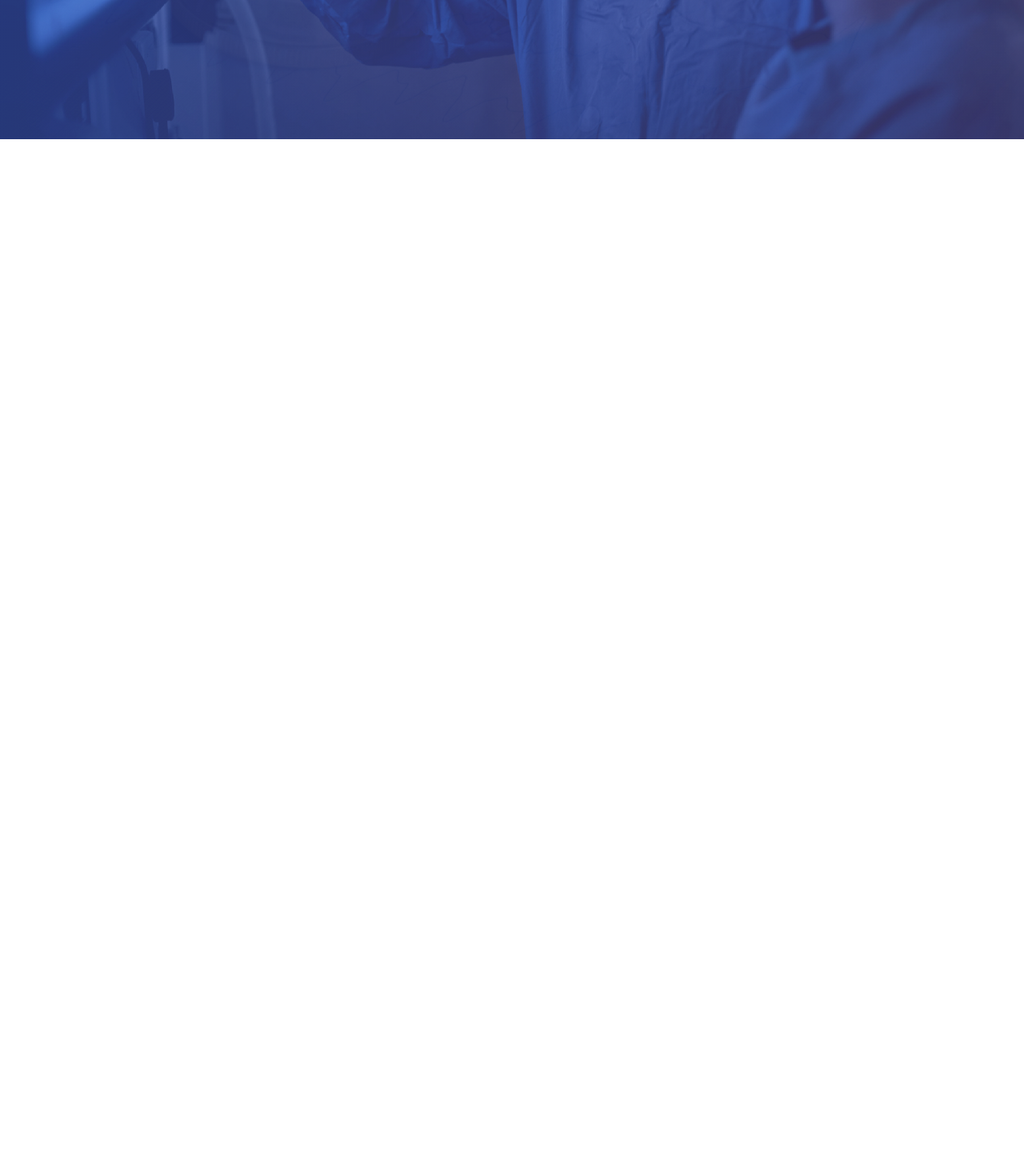
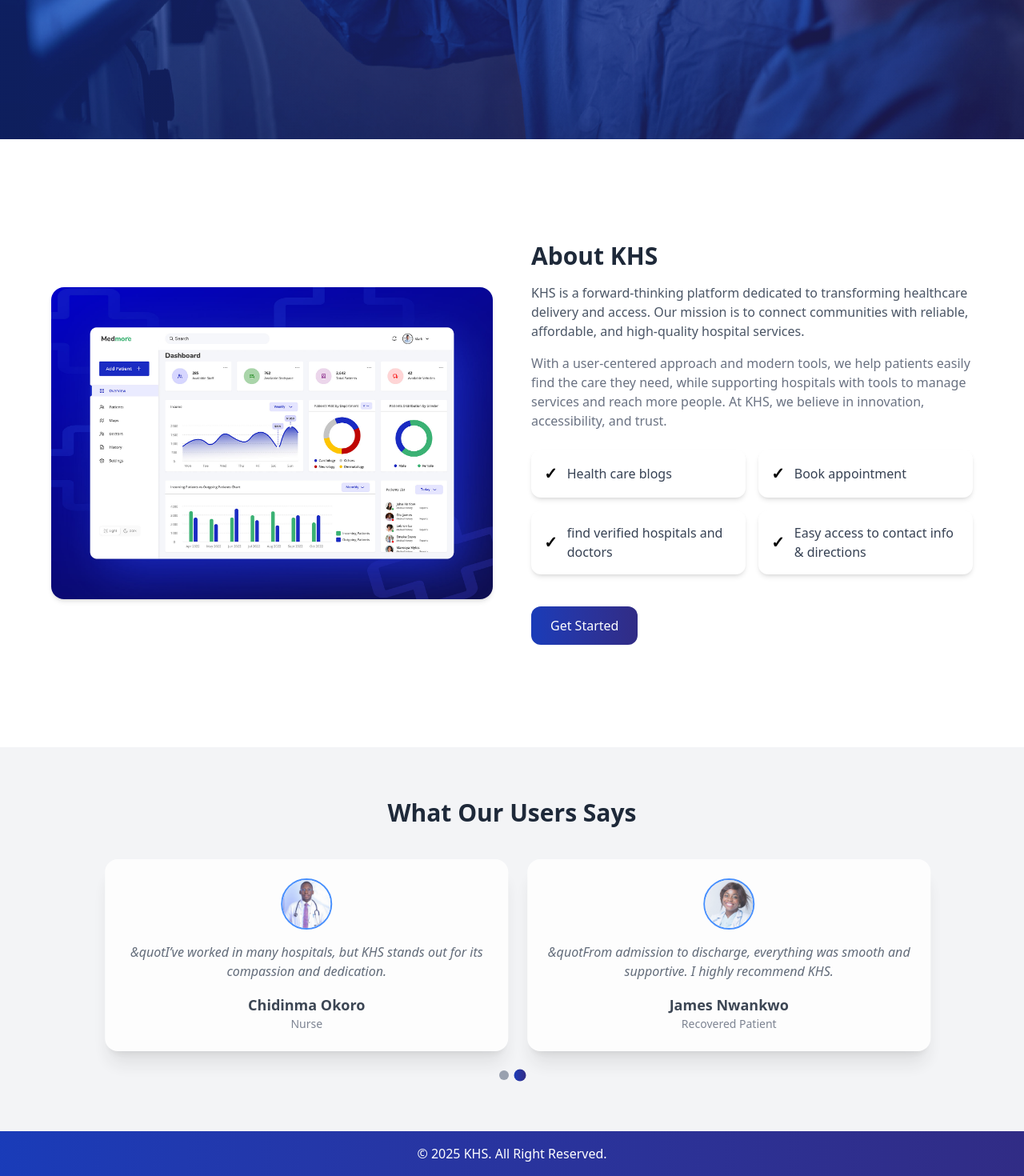
Before and after one commit to Nacho1499/khs, a Next.js app: page / in a window 1280 px wide. Shown: the part 626-2096 px from the top of the page at 80% size. Before the commit the page ends 800 px from the top, so only its background shows below. Built offline with nearby package versions, Linux system fonts and the light colour scheme.

Commit message:
worked on the khs landing page. added about and testimonial pages

```diff
--- /dev/null
+++ b/src/app/components/About.tsx
@@ -0,0 +1,93 @@
+"use client";
+import React from "react";
+import Image from "next/image";
+import Link from "next/link";
+import { motion } from "framer-motion";
+
+const About = () => {
+  return (
+    <main className=" mt-20 bg-white px-6 md:px-16 py-12 flex flex-col justify-center items-center">
+      <div className="max-w-7xl w-full flex flex-col md:flex-row items-center gap-12">
+        {/* Left Side - Image */}
+        <motion.div
+          initial={{ x: -60, opacity: 0 }}
+          animate={{ x: 0, opacity: 1 }}
+          transition={{ duration: 0.7 }}
+          className="w-full md:w-1/2"
+        >
+          <Image
+            src="/abt.jpg" // Replace with your image path
+            alt="About KHS"
+            width={600}
+            height={400}
+            className="rounded-2xl shadow-md object-cover"
+          />
+        </motion.div>
+
+        {/* Right Side - Text */}
+        <motion.div
+          initial={{ x: 60, opacity: 0 }}
+          animate={{ x: 0, opacity: 1 }}
+          transition={{ duration: 0.7, delay: 0.2 }}
+          className="w-full md:w-1/2"
+        >
+          <h1 className="text-3xl font-bold text-gray-800 mb-4">About KHS</h1>
+          <p className=" text-gray-600 mb-4">
+            KHS is a forward-thinking platform dedicated to transforming
+            healthcare delivery and access. Our mission is to connect
+            communities with reliable, affordable, and high-quality hospital
+            services.
+          </p>
+          <p className="text-md text-gray-500 mb-6">
+            With a user-centered approach and modern tools, we help patients
+            easily find the care they need, while supporting hospitals with
+            tools to manage services and reach more people. At KHS, we believe
+            in innovation, accessibility, and trust.
+          </p>
+          <ul className="grid grid-cols-1 md:grid-cols-2 gap-4 mt-4">
+            <li className="bg-white p-4 rounded-xl shadow-md hover:shadow-lg transition-shadow duration-300 flex items-center space-x-3">
+              <span className="text-gradient-to-r from-blue-800 to-indigo-900 text-xl font-bold">
+                ✓
+              </span>
+              <p className="text-gray-700">Health care blogs</p>
+            </li>
+            <li className="bg-white p-4 rounded-xl shadow-md hover:shadow-lg transition-shadow duration-300 flex items-center space-x-3">
+              <span className="text-gradient-to-r from-blue-800 to-indigo-900 text-xl font-bold">
+                ✓
+              </span>
+              <p className="text-gray-700">Book appointment</p>
+            </li>
+            <li className="bg-white p-4 rounded-xl shadow-md hover:shadow-lg transition-shadow duration-300 flex items-center space-x-3">
+              <span className="text-gradient-to-r from-blue-800 to-indigo-900 text-xl font-bold">
+                ✓
+              </span>
+              <p className="text-gray-700">
+                find verified hospitals and doctors
+              </p>
+            </li>
+            <li className="bg-white p-4 rounded-xl shadow-md hover:shadow-lg transition-shadow duration-300 flex items-center space-x-3">
+              <span className="text-gradient-to-r from-blue-800 to-indigo-900 text-xl font-bold">
+                ✓
+              </span>
+              <p className="text-gray-700">
+                Easy access to contact info & directions
+              </p>
+            </li>
+          </ul>
+
+          <Link href="/login">
+            <motion.button
+              whileHover={{ scale: 1.05 }}
+              whileTap={{ scale: 0.95 }}
+              className="px-6 py-3 cursor-pointer rounded-xl bg-gradient-to-r from-blue-800 to-indigo-900 text-white font-medium hover:bg-blue-700 transition duration-300 mt-10"
+            >
+              Get Started
+            </motion.button>
+          </Link>
+        </motion.div>
+      </div>
+    </main>
+  );
+};
+
+export default About;
--- /dev/null
+++ b/src/app/components/Footer.tsx
@@ -0,0 +1,13 @@
+"use client";
+import React from "react";
+
+const Footer = () => {
+  const currentYear = new Date().getFullYear();
+  return (
+    <footer className="w-full text-center py-4 bg-gradient-to-r from-blue-800 to-indigo-900 text-white">
+      &copy; {currentYear} KHS. All Right Reserved.
+    </footer>
+  );
+};
+
+export default Footer;
--- /dev/null
+++ b/src/app/components/Testimonal.tsx
@@ -0,0 +1,113 @@
+"use client";
+import React from "react";
+import { useEffect, useState } from "react";
+import { motion, AnimatePresence } from "framer-motion";
+import Image from "next/image";
+ interface test{
+    name:string,
+    role:string,
+    text:string,
+    image:string,
+ }
+const testimonials:test[] = [
+  {
+    name: "Grace Adeola",
+    role: "Patient",
+    text: "KHS gave me a second chance at life. The doctors were not only professional but genuinely caring.",
+    image: "/doc1.jpg",
+  },
+  {
+    name: "Samuel Uche",
+    role: "Father",
+    text: "My daughter received the best care. I’m grateful for the swift and expert treatment she got.",
+    image: "/doc2.jpg",
+  },
+  {
+    name: "Chidinma Okoro",
+    role: "Nurse",
+    text: "I’ve worked in many hospitals, but KHS stands out for its compassion and dedication.",
+    image: "/doc3.jpg",
+  },
+  {
+    name: "James Nwankwo",
+    role: "Recovered Patient",
+    text: "From admission to discharge, everything was smooth and supportive. I highly recommend KHS.",
+    image: "/doc4.jpg",
+  },
+];
+const Testimonal = () => {
+  const [index, setIndex] = useState<number>(0);
+  const isMobile = typeof window !== "undefined" && window.innerWidth < 768;
+  const itemsPerSlide = isMobile ? 1 : 2;
+
+  const maxIndex = Math.ceil(testimonials.length / itemsPerSlide) - 1;
+
+  useEffect(() => {
+    const interval = setInterval(() => {
+      setIndex((prev) => (prev === maxIndex ? 0 : prev + 1));
+    }, 5000);
+    return () => clearInterval(interval);
+  }, [maxIndex]);
+
+  const currentItems = testimonials.slice(
+    index * itemsPerSlide,
+    index * itemsPerSlide + itemsPerSlide
+  );
+  return (
+    <div className="w-full bg-gray-100 mt-20">
+      <div className="w-full max-w-6xl mx-auto px-4 py-16">
+        <h2 className="text-3xl font-bold text-center mb-10 text-gray-800">
+          What Our Users Says
+        </h2>
+
+        <AnimatePresence mode="wait">
+          <motion.div
+            key={index}
+            initial={{ opacity: 0, x: 50 }}
+            animate={{ opacity: 1, x: 0 }}
+            exit={{ opacity: 0, x: -50 }}
+            transition={{ duration: 0.5 }}
+            className="flex flex-col md:flex-row gap-6 justify-center"
+          >
+            {currentItems.map((item, idx) => (
+              <div
+                key={idx}
+                className="bg-white shadow-xl rounded-2xl p-6 flex flex-col items-center text-center w-full md:w-[45%] transition-all hover:shadow-2xl"
+              >
+                <Image
+                  src={item.image}
+                  alt={item.name}
+                  className="w-16 h-16 rounded-full mb-4 object-cover border-2 border-blue-500"
+                  height={100}
+                  width={200}
+                />
+                <p className="text-gray-600 italic">&quot{item.text}</p>
+                <h4 className="mt-4 font-semibold text-lg text-gray-800">
+                  {item.name}
+                </h4>
+                <span className="text-sm text-gray-500">{item.role}</span>
+              </div>
+            ))}
+          </motion.div>
+        </AnimatePresence>
+
+        {/* Dot Indicators */}
+        <div className="flex justify-center mt-6 gap-2">
+          {Array.from({ length: maxIndex + 1 }).map((_, i) => (
+            <button
+              key={i}
+              className={`h-3 w-3 rounded-full transition-all ${
+                i === index
+                  ? "bg-gradient-to-r from-blue-800 to-indigo-900 scale-125"
+                  : "bg-gray-400"
+              }`}
+              onClick={() => setIndex(i)}
+            />
+          ))}
+        </div>
+      </div>
+    </div>
+  );
+};
+
+export default Testimonal;
--- a/src/app/page.tsx
+++ b/src/app/page.tsx
@@ -1,9 +1,15 @@
 import Hero from "./components/Hero";
+import About from "./components/About";
+import Testimonal from "./components/Testimonal";
+import Footer from "./components/Footer";
 
 export default function Home() {
   return (
     <>
       <Hero />
+      <About />
+      <Testimonal />
+      <Footer />
     </>
   );
 }
```
Also changed, not shown: public/abt.jpg (added).
